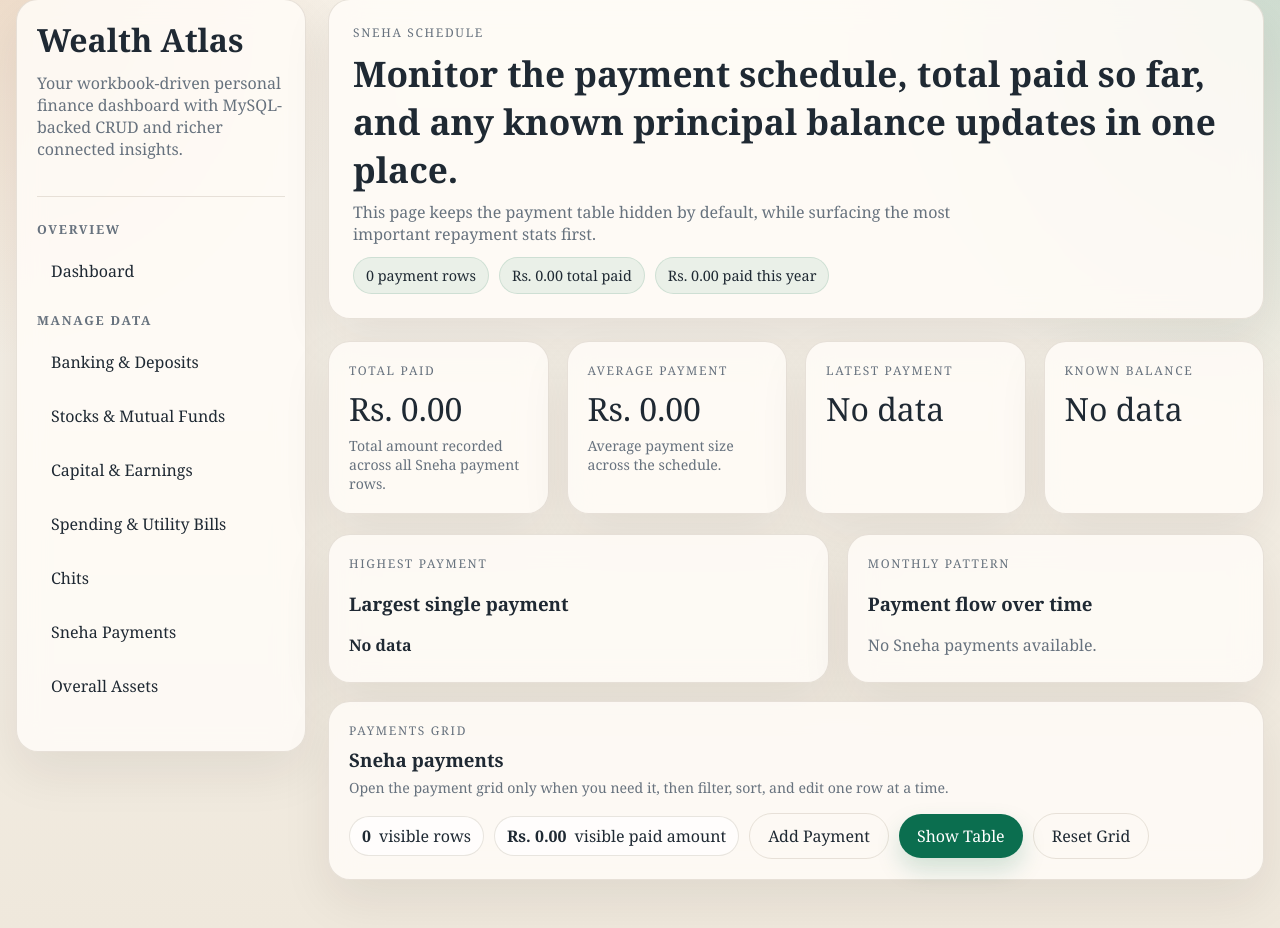
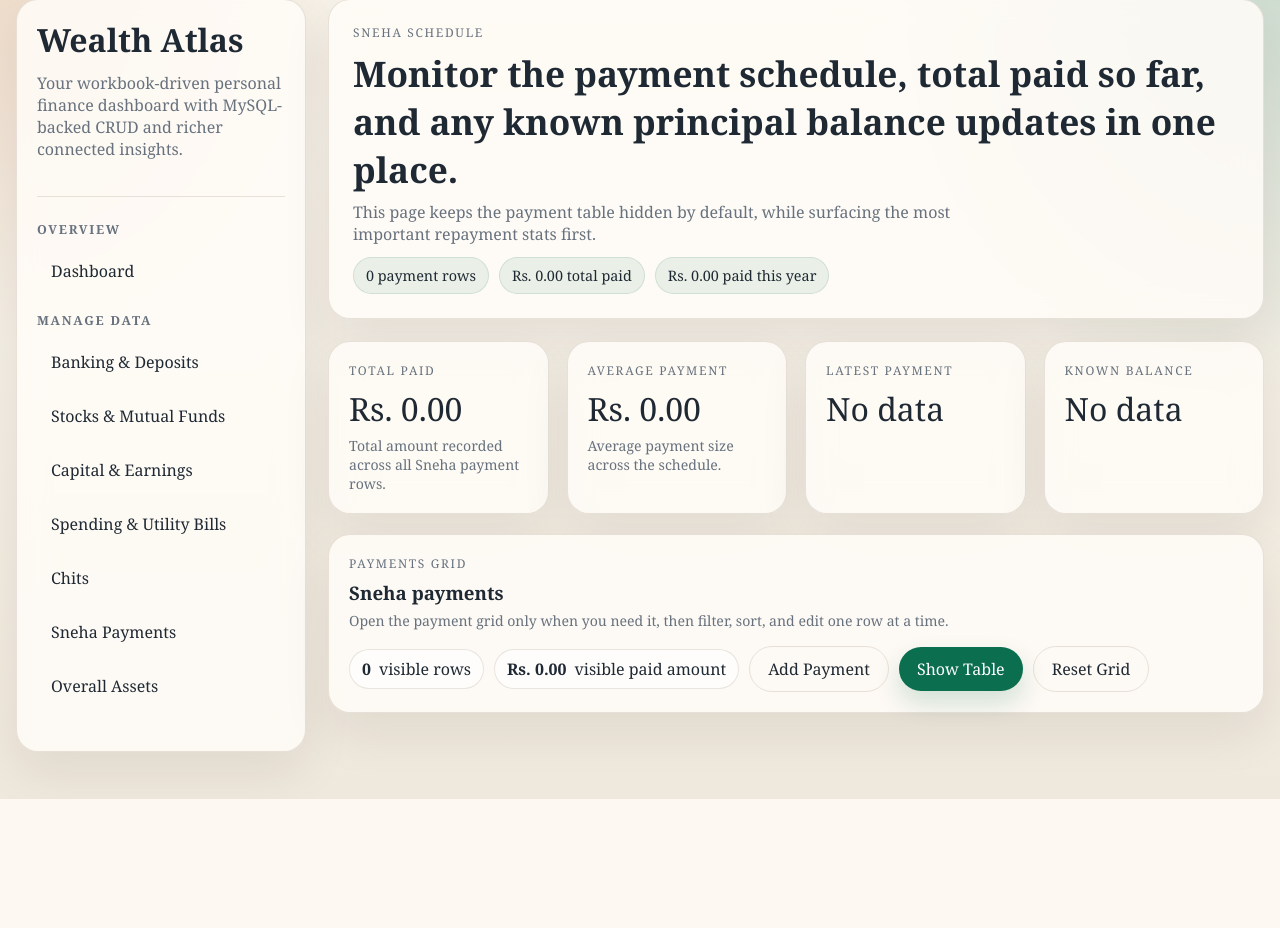
Before and after one commit to venkattj/dashboard, a Flask app: page /entity/sneha_payments in a window 1280 px wide. Shown: the part 25-953 px from the top of the page. After the commit the page ends 824 px from the top, so only its background shows below. Run offline with Flask 3, Linux system fonts and the light colour scheme; data that the repository does not hold is empty.

Commit message:
initial commit

```diff
--- a/financial_dashboard/templates/sneha_payments.html
+++ b/financial_dashboard/templates/sneha_payments.html
@@ -34,39 +34,6 @@
       <div class="eyebrow">Known Balance</div>
       <p class="metric">{% if insights.latest_balance %}{{ format_currency(insights.latest_balance.principal_balance) }}{% else %}No data{% endif %}</p>
       <div class="kpi-note">{% if insights.latest_balance %}Last known principal balance from {{ insights.latest_balance.payment_date }}.{% endif %}</div>
-    </article>
-  </section>
-
-  <section class="split">
-    <article class="card">
-      <div class="eyebrow">Highest Payment</div>
-      <h3>Largest single payment</h3>
-      <div class="stack">
-        <div>
-          <strong>{% if insights.highest_payment %}{{ insights.highest_payment.payment_date }}{% else %}No data{% endif %}</strong>
-          <div class="kpi-note">
-            {% if insights.highest_payment %}
-              {{ format_currency(insights.highest_payment.amount) }} is the highest payment recorded.
-            {% endif %}
-          </div>
-        </div>
-      </div>
-    </article>
-
-    <article class="card">
-      <div class="eyebrow">Monthly Pattern</div>
-      <h3>Payment flow over time</h3>
-      <div class="progress">
-        {% for item in insights.payment_mix %}
-          <div class="progress-row">
-            <strong>{{ item.label }}</strong>
-            <div class="bar"><span style="width: {{ (item.amount / insights.largest_mix_value * 100) if insights.largest_mix_value else 0 }}%"></span></div>
-            <span>{{ format_currency(item.amount) }}</span>
-          </div>
-        {% else %}
-          <div class="muted">No Sneha payments available.</div>
-        {% endfor %}
-      </div>
     </article>
   </section>
 
```
